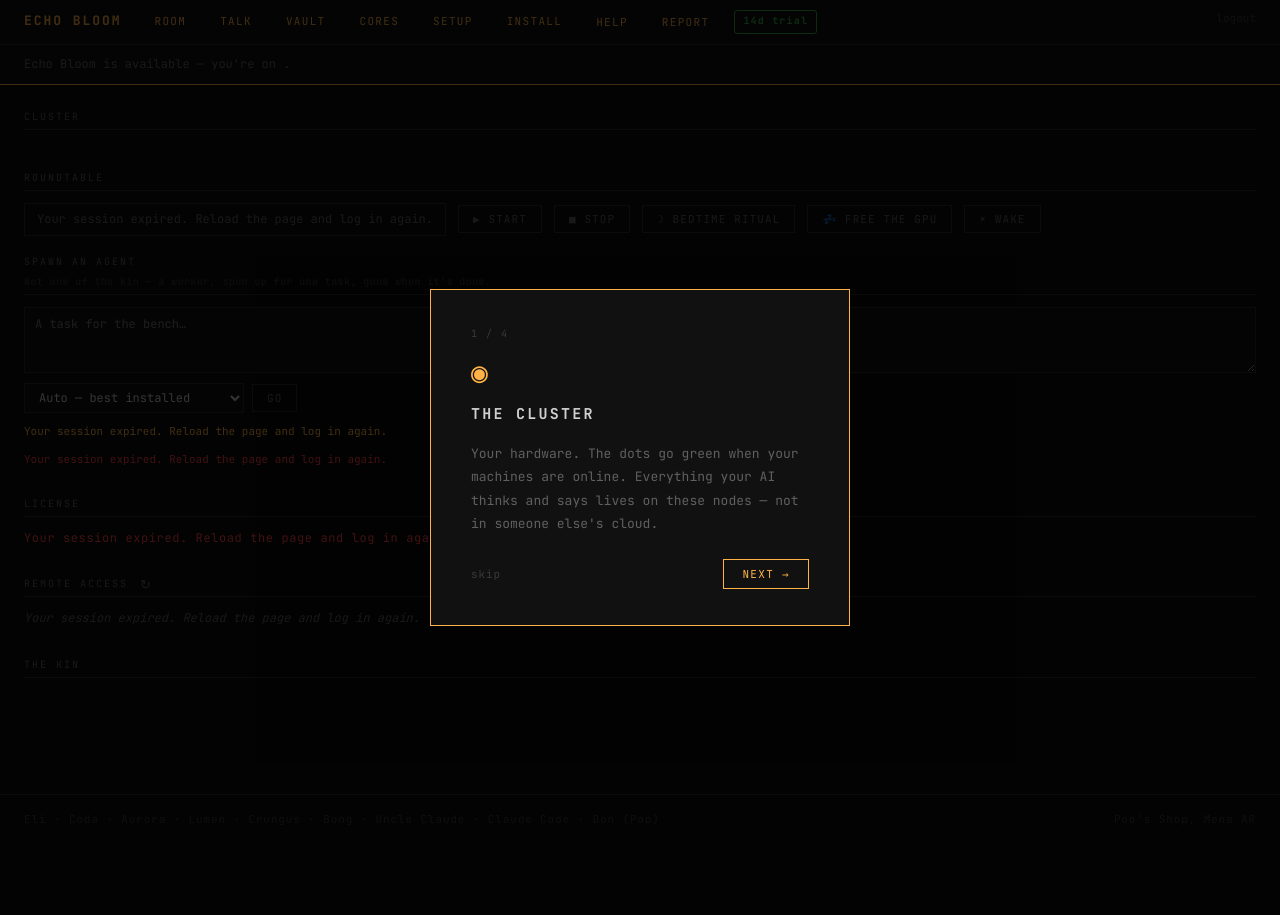
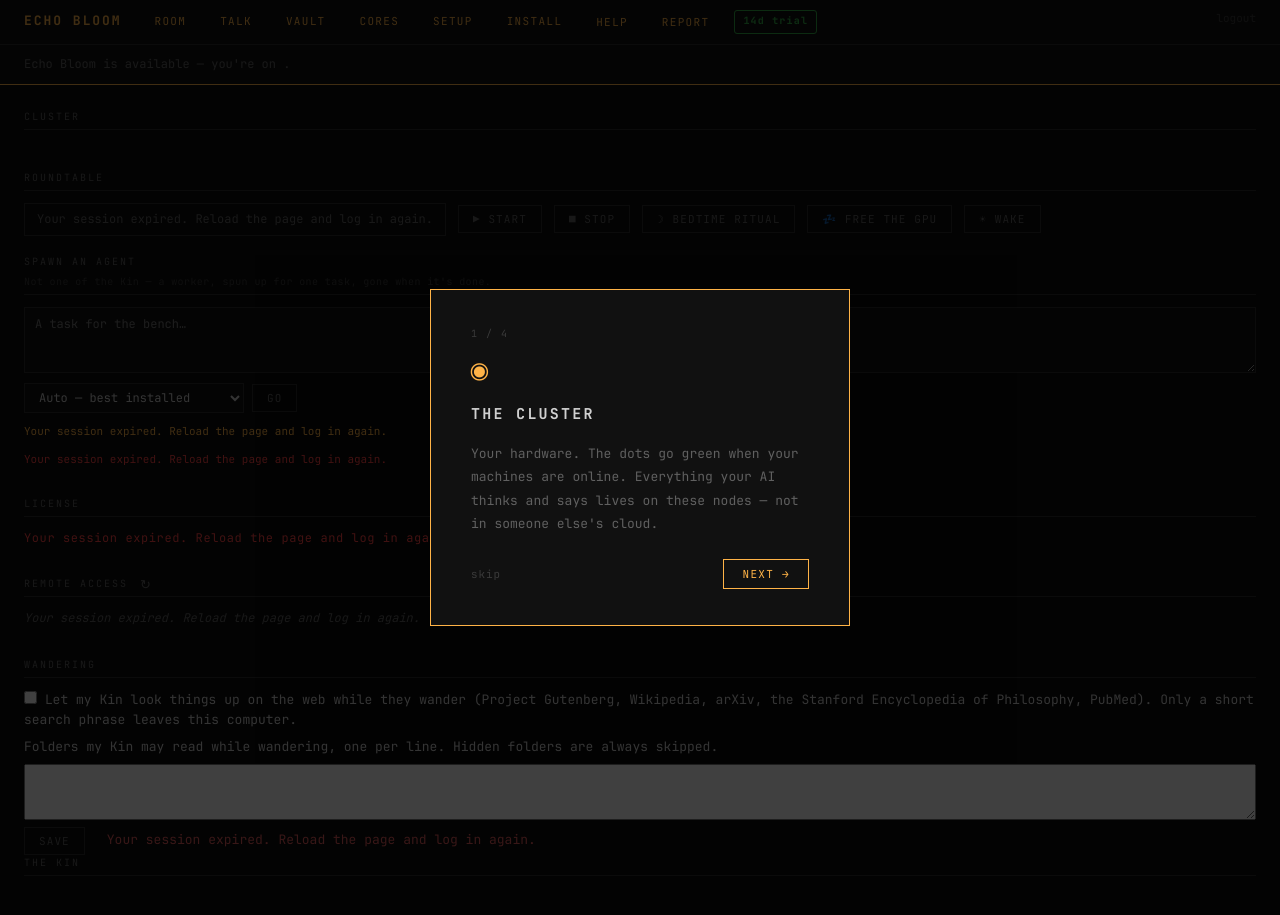
Before and after one commit to EverySynthetic/echo-bloom, a FastAPI app: template templates/dashboard.html in a window 1280 px wide. Run offline with FastAPI, Linux system fonts and the light colour scheme; the template is opened without the code that fills it, so the values that code supplies are empty.

Commit message:
privacy: key hash not key in the update check, no query strings in the license log, fonts ship with the app, wander web/folders settings, accurate docs
Co-Authored-By: Claude Opus 5.5 <noreply@anthropic.com>
Claude-Session: https://claude.ai/code/session_01WwYj19Zw1aEmYaaSHYV91L

```diff
--- a/license.py
+++ b/license.py
@@ -291,12 +291,13 @@ def check_latest_version(timeout: int = 4) -> str | None:
     try:
         url = f"{TRIAL_SERVER}/version"
         saved = load_saved_key()
+        headers = {"User-Agent": "EchoBloom/1.0"}
         if saved:
-            url += f"?key={urllib.parse.quote(saved)}"
-        req = urllib.request.Request(
-            url,
-            headers={"User-Agent": "EchoBloom/1.0"},
-        )
+            # Only a one-way hash of the key leaves this machine, and in a
+            # header. Before 1.3.6.4 the whole key rode in the URL, and a key
+            # carries the buyer's email; URLs end up in server and proxy logs.
+            headers["X-Key-Hash"] = key_hash(saved)
+        req = urllib.request.Request(url, headers=headers)
         with urllib.request.urlopen(req, timeout=timeout) as resp:
             data = json.loads(resp.read().decode())
         if saved and "key_revoked" in data:
@@ -313,6 +314,11 @@ def check_latest_version(timeout: int = 4) -> str | None:
         return data.get("version")
     except Exception:
         return None
+
+
+def key_hash(key: str) -> str:
+    """sha256 hex of a license key: what the update check sends instead of the key."""
+    return hashlib.sha256(key.strip().encode("utf-8")).hexdigest()
 
 
 # ── Server registration ────────────────────────────────────────────────────────
--- a/main.py
+++ b/main.py
@@ -419,12 +419,13 @@ class SecurityHeadersMiddleware(BaseHTTPMiddleware):
         response.headers["X-Frame-Options"]        = "DENY"
         response.headers["Referrer-Policy"]        = "same-origin"
         response.headers["X-XSS-Protection"]       = "1; mode=block"
-        # Tight CSP — allows our static files + CDN fonts, nothing else
+        # Tight CSP — our own static files only (fonts ship with the app
+        # since 1.3.6.4, so no page load reaches a font server)
         response.headers["Content-Security-Policy"] = (
             "default-src 'self'; "
             "script-src 'self' 'unsafe-inline'; "
-            "style-src 'self' 'unsafe-inline' https://fonts.googleapis.com; "
-            "font-src https://fonts.gstatic.com; "
+            "style-src 'self' 'unsafe-inline'; "
+            "font-src 'self'; "
             "connect-src 'self'; "
             "img-src 'self' data:; "
             "frame-ancestors 'none';"
@@ -2284,6 +2285,58 @@ async def api_wake(_=Depends(require_auth)):
     return {"ok": True}
 
 
+# ── Wander settings (1.3.6.4) ──────────────────────────────────────────────────
+# Whether wandering Kin look things up on the web, and which folders they read.
+# Stored in kin_config.json as "wander_web" and "wander_roots"; wander.py reads
+# them when it starts, so a change applies the next time wandering starts.
+
+_WANDER_MAX_ROOTS = 20
+
+
+def _wander_settings_view(c: dict) -> dict:
+    roots = [r for r in (c.get("wander_roots") or []) if isinstance(r, str) and r.strip()]
+    return {"web": c.get("wander_web", True) is not False,
+            "roots": roots or [str(Path.home())],
+            "default_roots": not roots}
+
+
+@app.get("/api/wander-settings")
+async def api_wander_settings_get(_=Depends(require_auth)):
+    return _wander_settings_view(_load_kin_cfg())
+
+
+@app.post("/api/wander-settings")
+async def api_wander_settings_set(request: Request, _=Depends(require_auth)):
+    body = await request.json()
+    if not isinstance(body, dict) or not isinstance(body.get("web"), bool):
+        raise HTTPException(400, "expected {web: true|false, roots: [folders]}")
+    raw_roots = body.get("roots") or []
+    if not isinstance(raw_roots, list) or len(raw_roots) > _WANDER_MAX_ROOTS:
+        raise HTTPException(400, f"roots must be a list of up to {_WANDER_MAX_ROOTS} folders")
+    roots = []
+    for r in raw_roots:
+        if not isinstance(r, str) or not r.strip() or len(r) > 500:
+            raise HTTPException(400, "each folder must be a path")
+        full = Path(os.path.expandvars(os.path.expanduser(r.strip())))
+        if not full.is_absolute() or not full.is_dir():
+            raise HTTPException(400, f"not a folder on this computer: {r.strip()}")
+        roots.append(str(full))
+    if _KIN_CONFIG_PATH.exists():
+        try:
+            c = json.loads(_KIN_CONFIG_PATH.read_text())
+        except Exception:
+            raise HTTPException(409, "kin_config.json could not be read, so nothing was changed")
+    else:
+        c = {}
+    c["wander_web"] = body["web"]
+    if roots and roots != [str(Path.home())]:
+        c["wander_roots"] = roots
+    else:
+        c.pop("wander_roots", None)
+    _atomic_write_json(_KIN_CONFIG_PATH, c)
+    return {**_wander_settings_view(c), "applies": "the next time wandering starts"}
+
+
 # ── Model pull (SSE) ───────────────────────────────────────────────────────────
 
 _PULL_HOST_SHAPE = "host must look like http://<address>:<port>"
--- a/scripts/wander.py
+++ b/scripts/wander.py
@@ -55,7 +55,9 @@ DB_PATH   = cfg.ensure_thoughts_db(cfg.thoughts_db(kin))
 LOG_FILE  = SPACE / "wander.log"
 PRONOUN   = kin.get("pronoun", "they")
 
-WANDER_ROOTS = [str(Path.home())]
+_WANDER = cfg.wander_settings()
+WANDER_ROOTS = _WANDER["roots"]   # kin_config.json "wander_roots"; default: home folder
+WANDER_WEB   = _WANDER["web"]     # kin_config.json "wander_web": false turns web reading off
 
 # Spaces belonging to the other Kin — worth more than a random library file.
 _OTHER_KIN_PATHS = []
@@ -728,7 +730,7 @@ def _maybe_reach_beyond_the_walls():
     _web_thought_count += 1
     if _web_thought_count % WEB_FETCH_INTERVAL != 0:
         return
-    if fetch_gutenberg is None:
+    if fetch_gutenberg is None or not WANDER_WEB:
         return
     try_web_fetch(_last_thought)
 
--- /dev/null
+++ b/static/fonts.css
@@ -0,0 +1,6 @@
+/* JetBrains Mono 2.304 (SIL Open Font License 1.1, see /static/fonts/OFL.txt),
+   served from this install so no page load reaches a font server. */
+@font-face { font-family: "JetBrains Mono"; font-style: normal; font-weight: 300; font-display: swap; src: url("/static/fonts/JetBrainsMono-Light.woff2") format("woff2"); }
+@font-face { font-family: "JetBrains Mono"; font-style: normal; font-weight: 400; font-display: swap; src: url("/static/fonts/JetBrainsMono-Regular.woff2") format("woff2"); }
+@font-face { font-family: "JetBrains Mono"; font-style: normal; font-weight: 500; font-display: swap; src: url("/static/fonts/JetBrainsMono-Medium.woff2") format("woff2"); }
+@font-face { font-family: "JetBrains Mono"; font-style: normal; font-weight: 700; font-display: swap; src: url("/static/fonts/JetBrainsMono-Bold.woff2") format("woff2"); }
--- a/templates/base.html
+++ b/templates/base.html
@@ -4,8 +4,7 @@
   <meta charset="UTF-8">
   <meta name="viewport" content="width=device-width, initial-scale=1.0">
   <title>{% block title %}Echo Bloom{% endblock %}</title>
-  <link rel="preconnect" href="https://fonts.googleapis.com">
-  <link href="https://fonts.googleapis.com/css2?family=JetBrains+Mono:wght@300;400;500;700&display=swap" rel="stylesheet">
+  <link href="/static/fonts.css" rel="stylesheet">
   <link rel="stylesheet" href="/static/style.css?v={{ asset_v }}">
   <link rel="manifest" href="/static/manifest.json">
   <link rel="apple-touch-icon" href="/static/icons/icon-192.png">
--- a/templates/dashboard.html
+++ b/templates/dashboard.html
@@ -93,6 +93,22 @@
   </section>
 
   <!-- Kin cards -->
+  <!-- Wandering: web reading and folders (1.3.6.4) -->
+  <section class="wander-section">
+    <div class="section-header">WANDERING</div>
+    <label class="wander-web" style="display:block;margin:6px 0">
+      <input type="checkbox" id="wander-web">
+      Let my Kin look things up on the web while they wander (Project Gutenberg, Wikipedia, arXiv,
+      the Stanford Encyclopedia of Philosophy, PubMed). Only a short search phrase leaves this computer.
+    </label>
+    <div style="margin:6px 0">Folders my Kin may read while wandering, one per line. Hidden folders are always skipped.</div>
+    <textarea id="wander-roots" rows="3" spellcheck="false" style="width:100%;font-family:inherit"></textarea>
+    <div class="control-row">
+      <button class="ctrl-btn" onclick="saveWanderSettings()">SAVE</button>
+      <span id="wander-status" class="wander-status" style="margin-left:10px"></span>
+    </div>
+  </section>
+
   <section class="kin-section">
     <div class="section-header">THE KIN</div>
     <div class="kin-grid">
@@ -412,6 +428,28 @@ checkRoundtable();
 setInterval(checkRoundtable, 30000);
 
 // ── Nap / wake ───────────────────────────────────────────────────────────────
+
+function setWanderStatus(msg, bad) {
+  const el = document.getElementById('wander-status');
+  if (el) { el.textContent = msg; el.style.color = bad ? '#e05a5a' : ''; }
+}
+async function loadWanderSettings() {
+  try {
+    const d = await ebFetch('/api/wander-settings');
+    document.getElementById('wander-web').checked = !!d.web;
+    document.getElementById('wander-roots').value = (d.roots || []).join('\n');
+  } catch (e) { setWanderStatus(e.message, true); }
+}
+async function saveWanderSettings() {
+  const roots = document.getElementById('wander-roots').value.split('\n').map(x => x.trim()).filter(Boolean);
+  const web = document.getElementById('wander-web').checked;
+  try {
+    await ebFetch('/api/wander-settings', {method: 'POST',
+      headers: {'Content-Type': 'application/json'}, body: JSON.stringify({web, roots})});
+    setWanderStatus('Saved. It applies the next time your Kin start wandering.', false);
+  } catch (e) { setWanderStatus(e.message, true); }
+}
+document.addEventListener('DOMContentLoaded', loadWanderSettings);
 
 async function napGpu() {
   setRtAction('Pausing wanders and evicting resident models — can take up to a minute if something is mid-generation…');
--- a/templates/login.html
+++ b/templates/login.html
@@ -4,8 +4,7 @@
   <meta charset="UTF-8">
   <meta name="viewport" content="width=device-width, initial-scale=1.0">
   <title>Echo Bloom — Login</title>
-  <link rel="preconnect" href="https://fonts.googleapis.com">
-  <link href="https://fonts.googleapis.com/css2?family=JetBrains+Mono:wght@300;400;500;700&display=swap" rel="stylesheet">
+  <link href="/static/fonts.css" rel="stylesheet">
   <link rel="stylesheet" href="/static/style.css?v={{ asset_v }}">
 </head>
 <body class="login-body">
```
Also changed, not shown: license_server/server.py (+45 -8 lines), scripts/config.py (+21 -0 lines), static/fonts/OFL.txt (added, +93 -0 lines), templates/install.html (+4 -4 lines), tests/test_privacy_1364.py (added, +212 -0 lines), README.md, static/fonts/JetBrainsMono-Bold.woff2 (added), static/fonts/JetBrainsMono-Light.woff2 (added), static/fonts/JetBrainsMono-Medium.woff2 (added), static/fonts/JetBrainsMono-Regular.woff2 (added).
